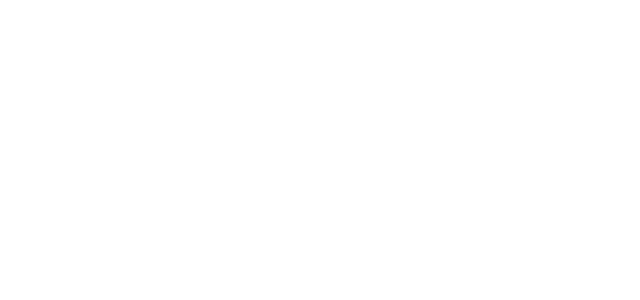
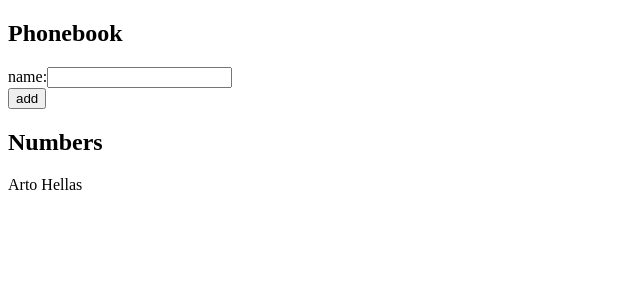
Before and after one commit to janpatrick-dev/fullstackopen, a React (Create React App) app in the folder part2/phonebook/: page / in a window 1280 px wide. Shown: the top 300 px of the page, without its empty margins (0-640 px from the left). Built offline with nearby package versions, Linux system fonts and the light colour scheme.

Commit message:
completed part 2 - exercise 2.6

```diff
--- a/part2/phonebook/src/App.js
+++ b/part2/phonebook/src/App.js
@@ -1,7 +1,40 @@
+import { useState } from 'react';
+
 const App = () => {
+  const [persons, setPersons] = useState([
+    { name: 'Arto Hellas' }
+  ]);
+  const [newName, setNewName] = useState('');
+
+  const handleSubmit = (e) => {
+    e.preventDefault();
+    const newPerson = {
+      name: newName
+    }
+    setPersons([...persons, newPerson]);
+    setNewName('');
+  }
+
+  const handleChange = (e) => {
+    setNewName(e.target.value);
+  }
+
   return (
     <div>
-
+      <h2>Phonebook</h2>
+      <form onSubmit={handleSubmit}>
+        <div>
+          name:
+          <input type='text' value={newName} onChange={handleChange} />
+        </div>
+        <div>
+          <button type="submit">add</button>
+        </div>
+      </form>
+      <h2>Numbers</h2>
+      {persons.map((person) =>
+        <p>{person.name}</p>
+      )}
     </div>
   );
 }
```
